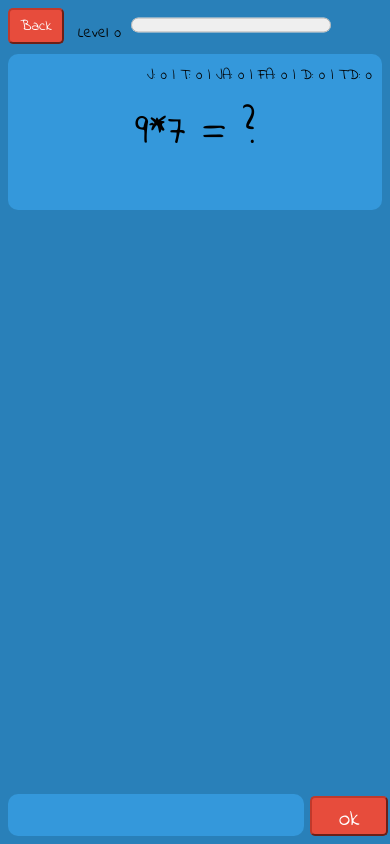
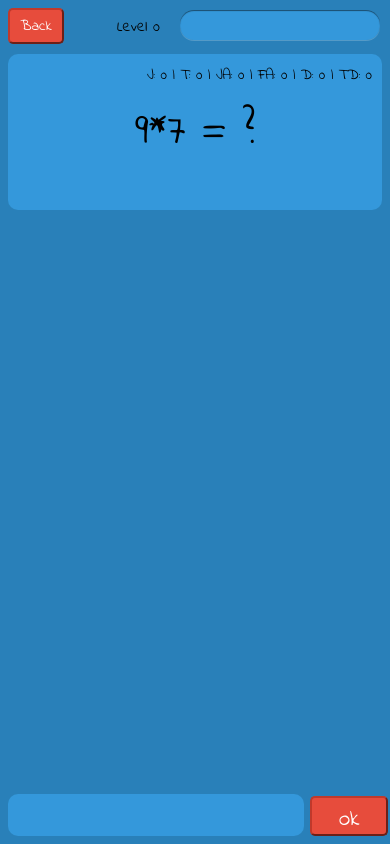
Before and after one commit to freddy-nawfal/BrainHeroes, a plain HTML site: page www/training.html in a window 390 px wide. Drawn offline with Linux system fonts and the light colour scheme; some packages are replaced by stand-ins of ours.

Commit message:
Changed level bar design

```diff
--- a/www/css/training.css
+++ b/www/css/training.css
@@ -90,10 +90,31 @@ button{
 #progress #lvl{
 	height: 30px;
 	width: 200px;
-	margin-left: 10px;
 }
 #back{
 	width: 30%;
 	top:10px;
 	left:10px;
 }
+#lvlDisplay{
+  position: absolute;
+  right:230px;
+  padding-top: 5px;
+}
+progress {
+  position: absolute;
+  padding: 4px;
+  right:10px;
+  border: 0 none;
+  background: #3498db;
+  border-radius: 14px;
+  box-shadow: inset 0px 1px 1px rgba(0,0,0,0.5), 0px 1px 0px rgba(255,255,255,0.2);
+}
+progress::-webkit-progress-bar {
+    background: transparent;
+}
+progress::-webkit-progress-value {
+  border-radius: 12px;
+  background: #c0392b;
+  box-shadow: inset 0 -2px 4px rgba(0,0,0,0.4), 0 2px 5px 0px rgba(0,0,0,0.3);
+}
--- a/www/training.html
+++ b/www/training.html
@@ -13,8 +13,8 @@
         <div class="app">
         	<a href="index.html" id="back"><button>Back</button></a>
             <div id="progress">
-                    Level <span id="level">0</span><progress value="0" max="100" id="lvl">0 %</progress>
-                </div>
+                  <span id="lvlDisplay">Level <span id="level">0</span></span><progress value="0" max="100" id="lvl">0 %</progress>
+            </div>
             <div id="display">
 
     			<div id="calcul"></div>
@@ -23,8 +23,8 @@
             <div id="time"></div>
 			<div id="user">
 				<form id="form" onsubmit="testReponse(); return false;">
-					<input type="tel" id="reponse_user" autocomplete="off" name="nbr"></input>
-                    <button type="submit" id="validate">ok</button>
+					      <input type="tel" id="reponse_user" autocomplete="off" name="nbr"></input>
+                <button type="submit" id="validate">ok</button>
 				</form>
 			</div>
         </div>
```
